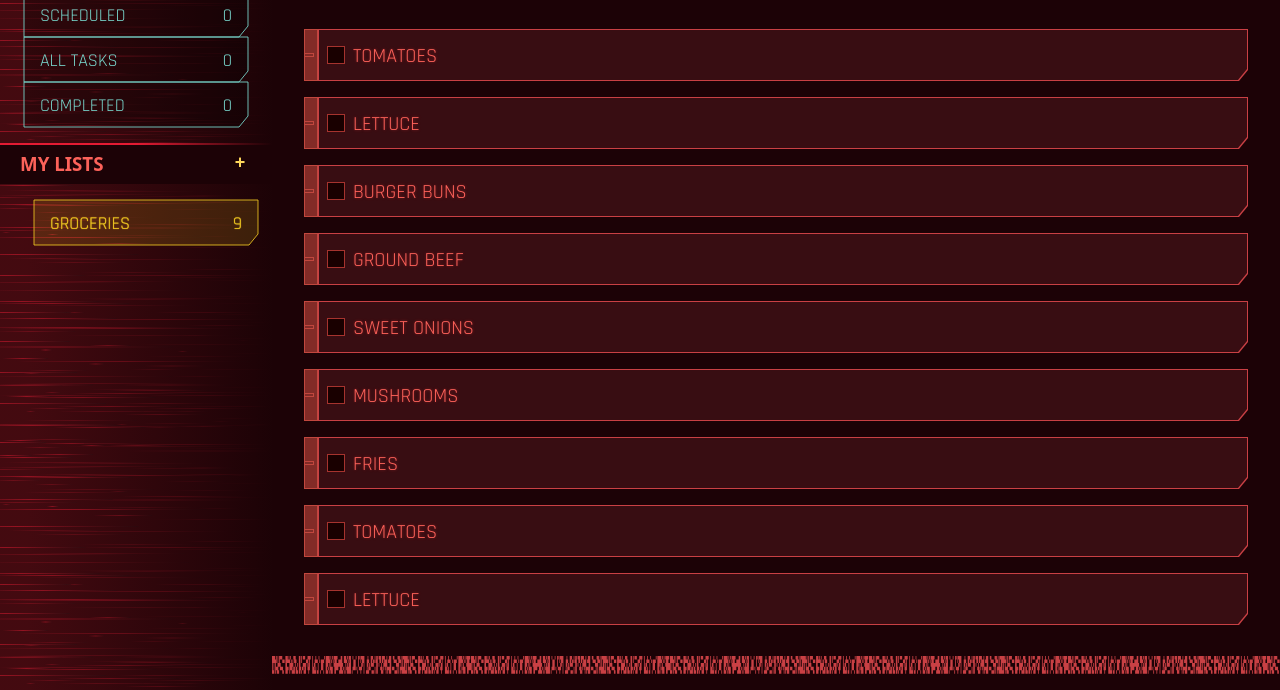
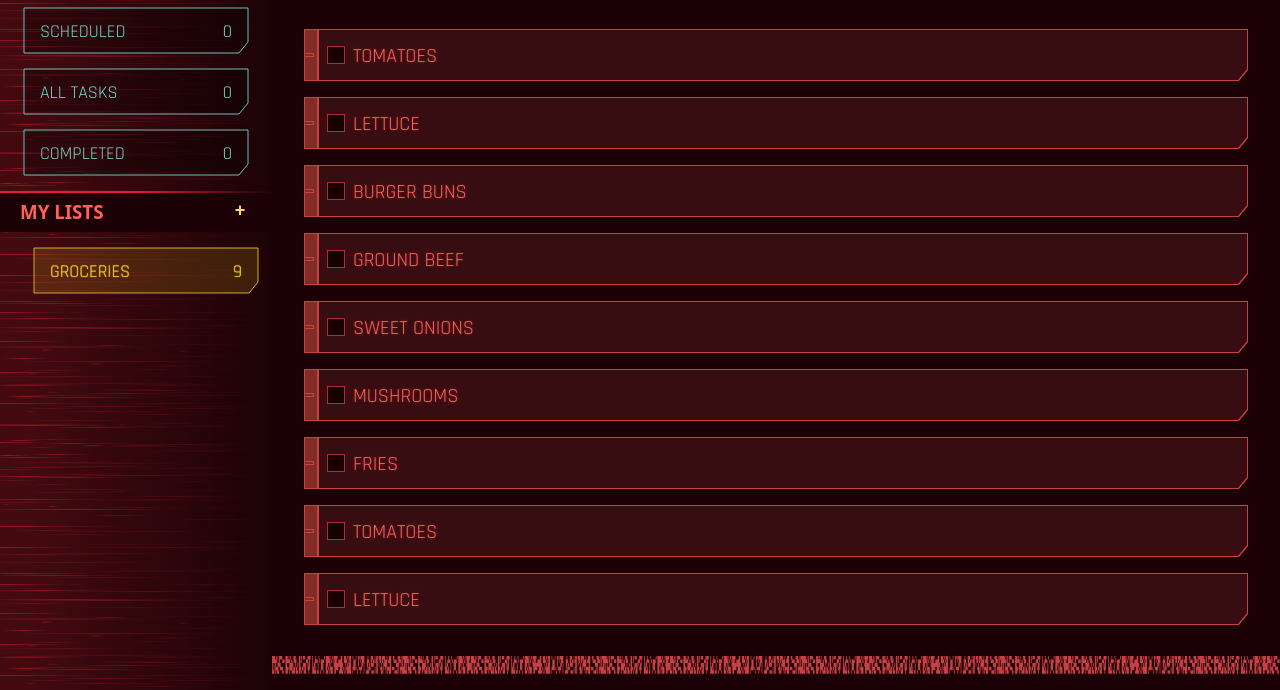
Before and after one commit to Nik-Reyes/To-Do, a website built with webpack: page src/index.html in a window 1280 px wide. Shown: the part 110-800 px from the top of the page. Built offline with nearby package versions, Linux system fonts and the light colour scheme.

Commit message:
fix: adjust list spacing

```diff
--- a/src/components/Sidebar/sidebar.css
+++ b/src/components/Sidebar/sidebar.css
@@ -28,6 +28,8 @@ aside :where(label, .list-btn-wrapper) {
   padding: 0px 1.5rem;
 }
 
+.inner-system-list-wrapper,
+.inner-mylist-wrapper,
 .system-list-wrapper,
 .mylist-wrapper {
   display: grid;
@@ -38,7 +40,7 @@ aside :where(label, .list-btn-wrapper) {
   grid-auto-rows: min-content;
 }
 
-.system-list-wrapper {
+.inner-system-list-wrapper {
   margin-bottom: var(--list-gap);
 }
 
```
